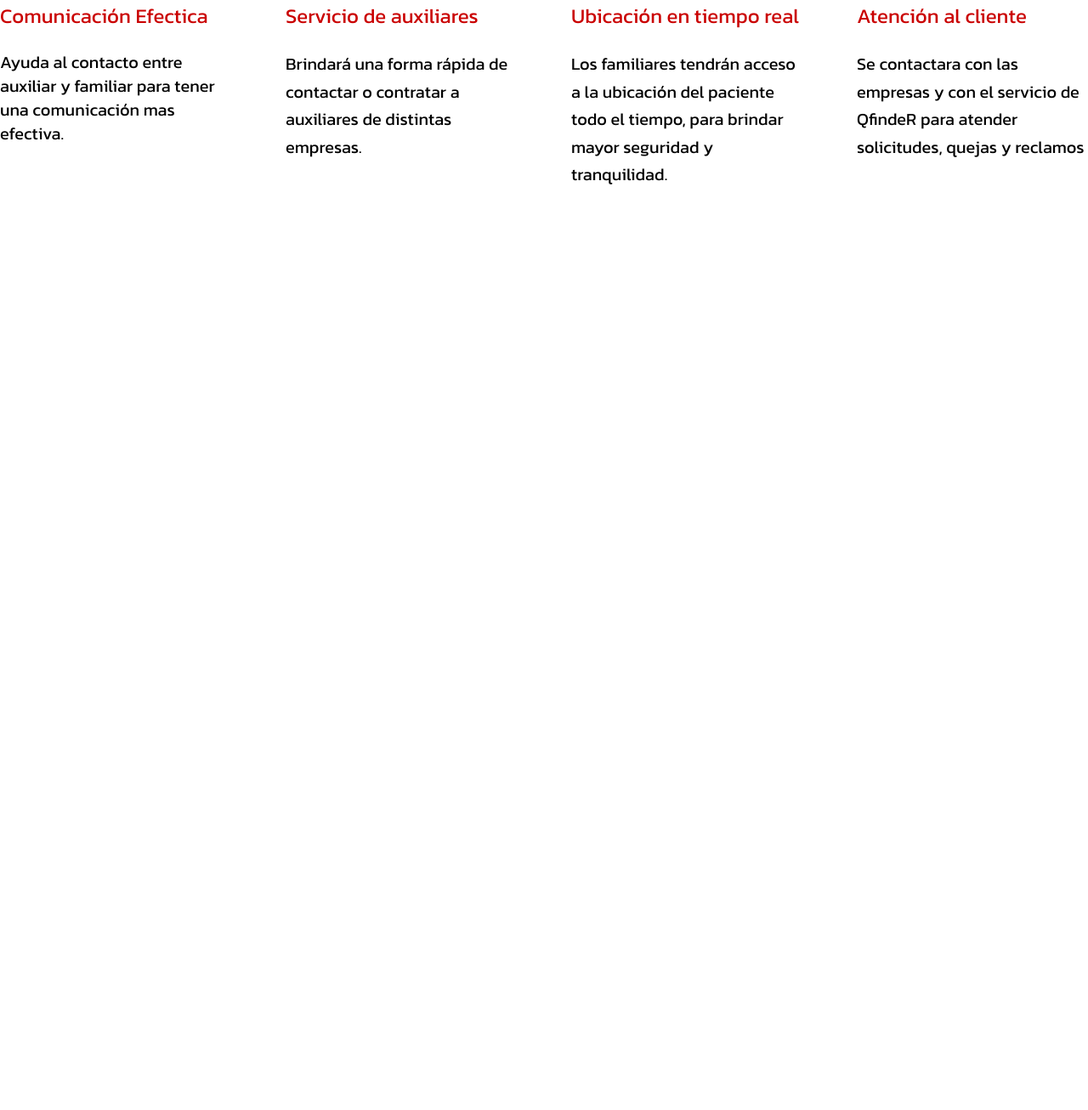
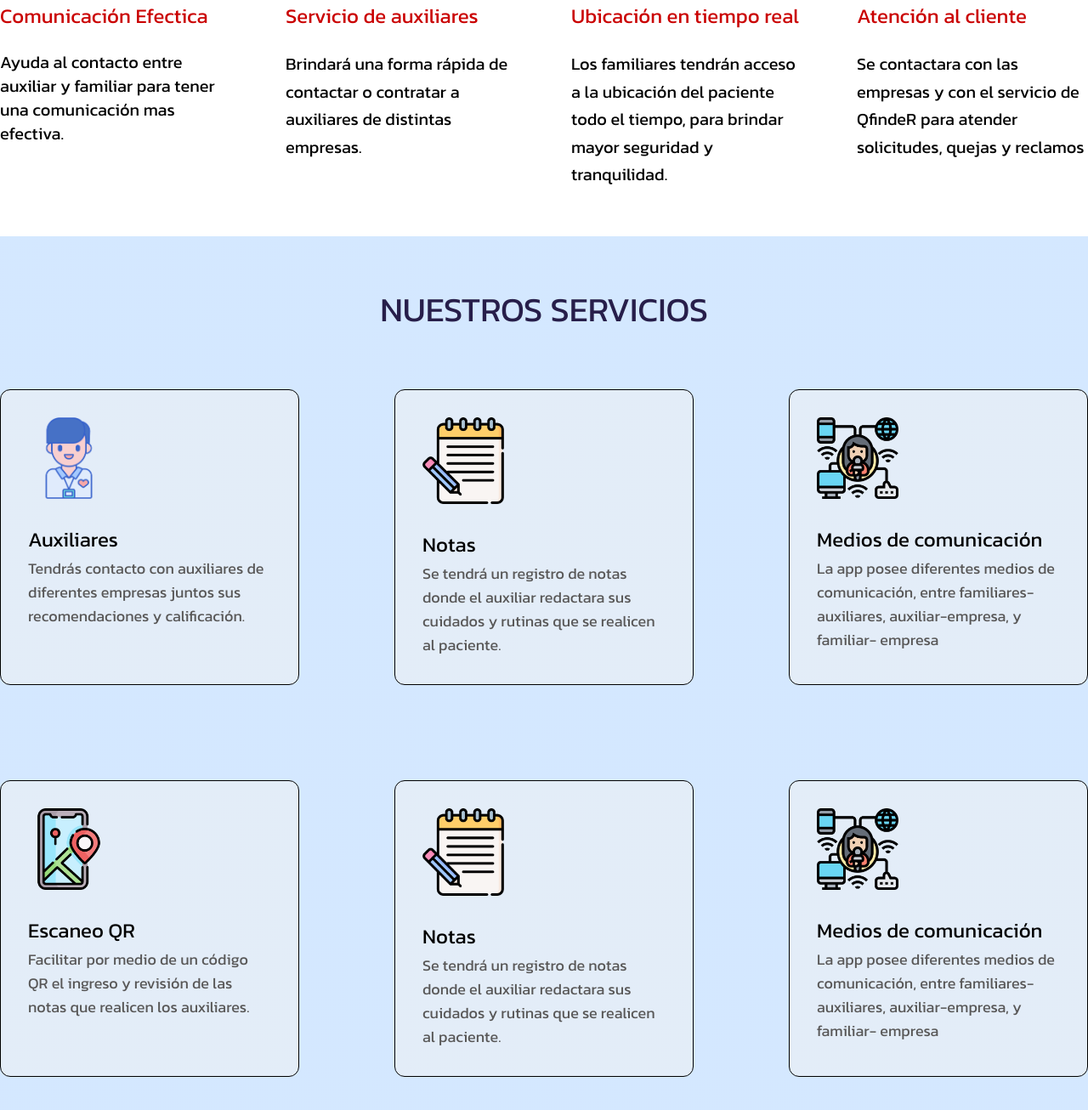
Before and after one commit to jsmoriones/landingpage-qfinder, a website built with Vite: page index.html in a window 1280 px wide. Shown: the part 1283-2589 px from the top of the page at 85% size. Before the commit the page ends 1561 px from the top, so only its background shows below. Built offline with nearby package versions, Linux system fonts and the light colour scheme; files whose address does not match are found by name.

Commit message:
Terminando apartado de nuestros servicios

```diff
--- a/index.html
+++ b/index.html
@@ -32,6 +32,7 @@
         <a href="#" class="py-2 px-6 bg-azul text-white uppercase rounded-lg shadow-md text-[17px]">Inicio Sesion</a>
       </div>
     </header>
+
     <section class="">
       <div class="bg-slide1 bg-cover bg-no-repeat h-[750px]">
         <div class="container mx-auto relative h-full">
@@ -45,6 +46,7 @@
         <!--<img src="/images/slide-1.jpg" alt="Slide de presentacion" class="max-w-full w-full relative -z-[1]">-->
       </div>
     </section>
+
     <section class="my-14">
       <h2 class="text-[40px] font-normal text-center text-purpuraAzul">CARACTERISTICAS DE LA APP QfindeR</h2>
 
@@ -83,6 +85,48 @@
       </div>
 
     </section>
+
+    <section class="py-14 bg-bgServicios bg-cover bg-top">
+      <h2 class="text-[40px] font-normal text-center text-purpuraAzul uppercase">Nuestros Servicios</h2>
+
+      <div class="container mx-auto mt-16 flex flex-col gap-y-28">
+        <div class="w-12/12 flex flex-row gap-x-28">
+          <div class="w-4/12 p-8 bg-grisTrasparente border-[1px] border-black rounded-xl">
+            <img src="images/obrero.png" alt="Logo de Doctor" class="w-24">
+            <p class=" text-2xl mb-1 mt-8">Auxiliares</p>
+            <p class="text-grisTexto text-lg">Tendrás contacto con auxiliares de diferentes empresas juntos sus recomendaciones y calificación.</p>
+          </div>
+          <div class="w-4/12 p-8 bg-grisTrasparente border-[1px] border-black rounded-xl">
+            <img src="images/lapiz1.png" alt="Logo de Doctor" class="w-24">
+            <p class=" text-2xl mb-1 mt-8">Notas</p>
+            <p class="text-grisTexto text-lg">Se tendrá un registro de notas donde el auxiliar redactara sus cuidados y rutinas que se realicen al paciente.</p>
+          </div>
+          <div class="w-4/12 p-8 bg-grisTrasparente border-[1px] border-black rounded-xl">
+            <img src="images/medios-de-comunicacion-en-masa1.png" alt="Logo de Doctor" class="w-24">
+            <p class=" text-2xl mb-1 mt-8">Medios de comunicación</p>
+            <p class="text-grisTexto text-lg">La app posee diferentes medios de comunicación, entre familiares- auxiliares, auxiliar-empresa, y familiar- empresa</p>
+          </div>
+        </div>
+
+        <div class="w-12/12 flex flex-row gap-x-28">
+          <div class="w-4/12 p-8 bg-grisTrasparente border-[1px] border-black rounded-xl">
+            <img src="images/telefono-inteligente.png" alt="Logo de Doctor" class="w-24">
+            <p class=" text-2xl mb-1 mt-8">Escaneo QR</p>
+            <p class="text-grisTexto text-lg">Facilitar por medio de un código QR el ingreso y revisión de las notas que realicen los auxiliares.</p>
+          </div>
+          <div class="w-4/12 p-8 bg-grisTrasparente border-[1px] border-black rounded-xl">
+            <img src="images/lapiz1.png" alt="Logo de Doctor" class="w-24">
+            <p class=" text-2xl mb-1 mt-8">Notas</p>
+            <p class="text-grisTexto text-lg">Se tendrá un registro de notas donde el auxiliar redactara sus cuidados y rutinas que se realicen al paciente.</p>
+          </div>
+          <div class="w-4/12 p-8 bg-grisTrasparente border-[1px] border-black rounded-xl">
+            <img src="images/medios-de-comunicacion-en-masa1.png" alt="Logo de Doctor" class="w-24">
+            <p class=" text-2xl mb-1 mt-8">Medios de comunicación</p>
+            <p class="text-grisTexto text-lg">La app posee diferentes medios de comunicación, entre familiares- auxiliares, auxiliar-empresa, y familiar- empresa</p>
+          </div>
+        </div>
+      </div>
+    </section>
   </body>
     <script type="module" src="/main.js"></script>
 </html>
--- a/tailwind.config.js
+++ b/tailwind.config.js
@@ -10,10 +10,13 @@ export default {
         "azulMyClaro": "#84B6F4",
         "purpuraAzul": "#271E4A",
         "azulAgua": "#70C8FA4A",
-        "rojo": "#CA0000"
+        "rojo": "#CA0000",
+        "grisTrasparente": "rgba(242,242,242, 53%)",
+        "grisTexto": "#585757"
       },
       backgroundImage: {
         'slide1': "linear-gradient(90deg, #84B6F4 -10%, transparent 90%), url('images/slide-1.jpg')",
+        'bgServicios': "linear-gradient(rgba(0, 117, 255, 17%), rgba(0, 117, 255, 17%)), url('images/bg-servicios.png')"
       }
     },
   },
```
Also changed, not shown: public/images/bg-servicios.png (added), public/images/codigo-qr1.png (added), public/images/lapiz1.png (added), public/images/medios-de-comunicacion-en-masa1.png (added).
